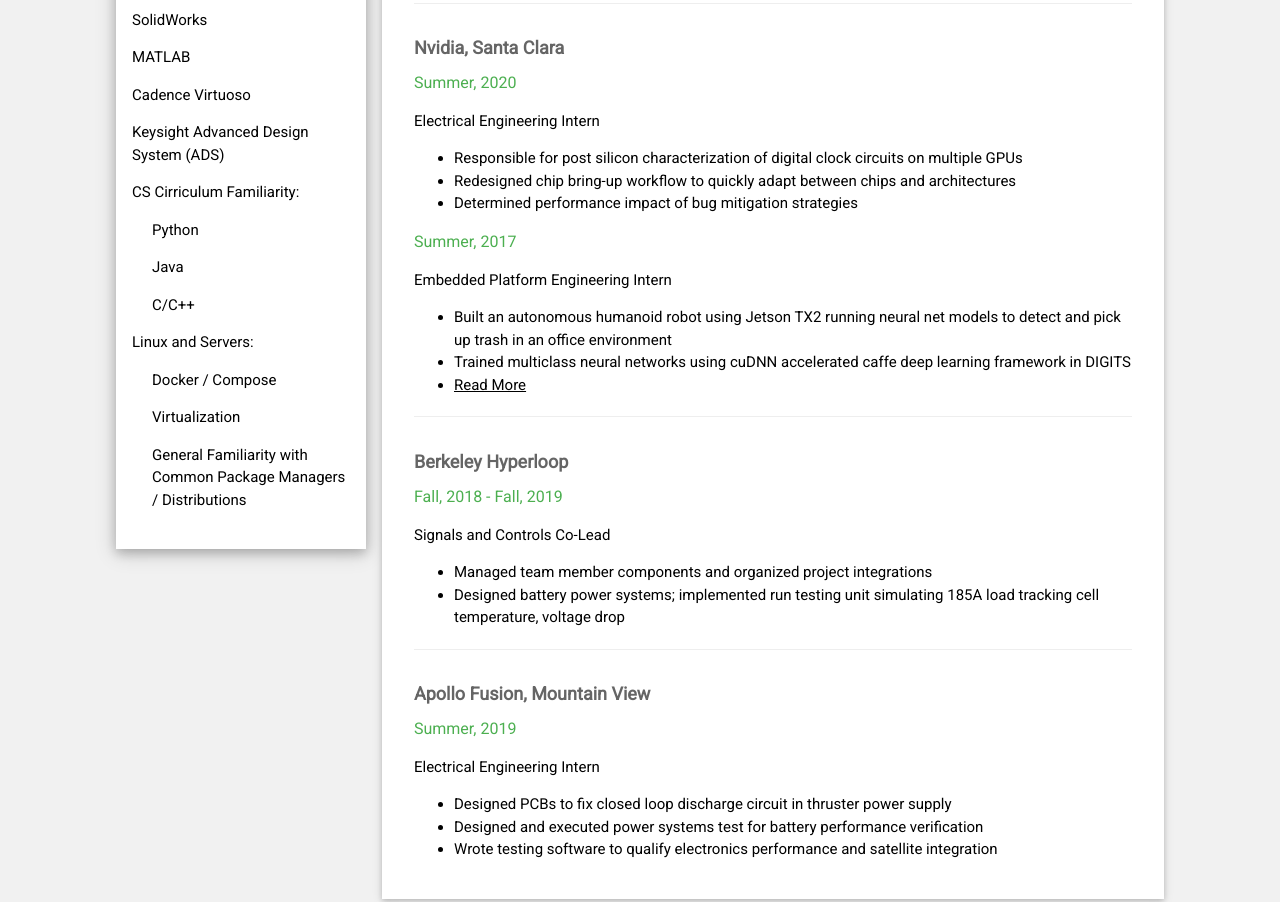
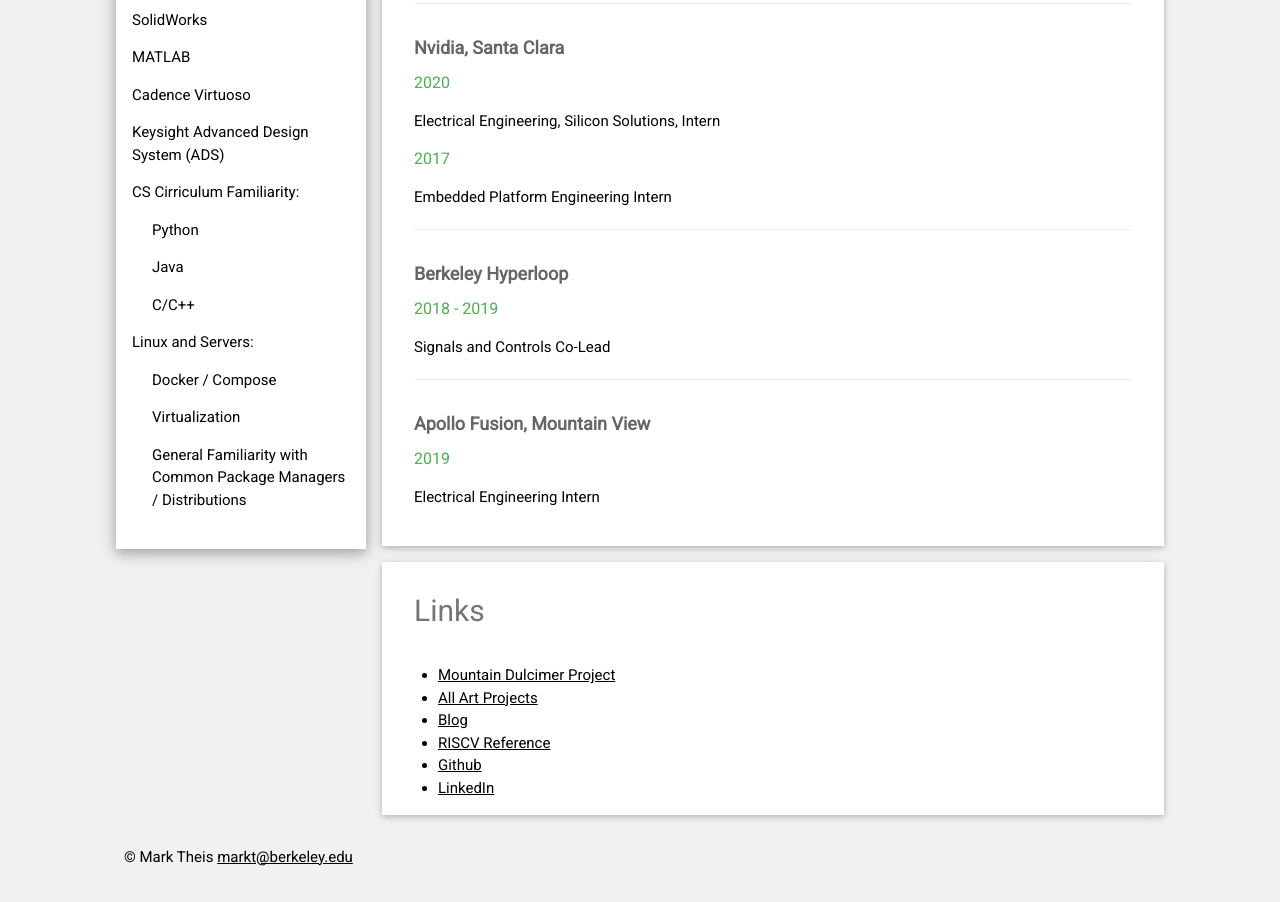
Before and after one commit to metheis/metheis.github.io-archive2, a plain HTML site: page index.html in a window 1280 px wide. Shown: the part 714-1616 px from the top of the page. Drawn offline with Linux system fonts and the light colour scheme.

Commit message:
remove specifics from personal website

```diff
--- a/index.html
+++ b/index.html
@@ -102,8 +102,8 @@
                     <h2 class="w3-text-grey w3-padding-16"><i class="fa w3-margin-right "></i>Education</h2>
                     <div class="w3-container">
                         <h5 class="w3-opacity"><b>University of California, Berkeley</b></h5>
-                        <h6 class="w3-text-green">May, 2022</h6>
-                        <p>B.S. Mechanical Engineering, Electrical Engineering and Computer Science</p>
+                        <h6 class="w3-text-green">2022</h6>
+                        <p>B.S. Mechanical Engineering, Electrical Engineering and Computer Science, Expected</p>
                         <ul>
                             <li>IEEE Branch at UC Berkeley: Technical Operations Officer</li>
                         </ul>
@@ -117,7 +117,7 @@
                     </h2>
                     <div class="w3-container">
                         <h5 class="w3-opacity"><b>Undergraduate Research, UC Berkeley</b></h5>
-                        <h6 class="w3-text-green">Spring, 2019 - Present</h6>
+                        <h6 class="w3-text-green">2019 - Present</h6>
                         <ul>
                             <li>Democratizing Cellular Access with CellBricks, ACM SIGCOMM 2021 (Preprint)</li>
                             <li>Learning Seed Placements and Automation Policies for Polyculture Farming with Companion
@@ -129,47 +129,22 @@
                     </div>
                     <div class="w3-container">
                         <h5 class="w3-opacity"><b>Nvidia, Santa Clara</b></h5>
-                        <h6 class="w3-text-green">Summer, 2020</h6>
-                        <p>Electrical Engineering Intern</p>
-                        <ul>
-                            <li>Responsible for post silicon characterization of digital clock circuits on multiple GPUs
-                            </li>
-                            <li>Redesigned chip bring-up workflow to quickly adapt between chips and architectures</li>
-                            <li>Determined performance impact of bug mitigation strategies</li>
-                        </ul>
-                        <h6 class="w3-text-green">Summer, 2017</h6>
+                        <h6 class="w3-text-green">2020</h6>
+                        <p>Electrical Engineering, Silicon Solutions, Intern</p>
+                        <h6 class="w3-text-green">2017</h6>
                         <p>Embedded Platform Engineering Intern</p>
-                        <ul>
-                            <li>Built an autonomous humanoid robot using Jetson TX2 running neural net models to detect
-                                and pick up trash in an office environment
-                            </li>
-                            <li>Trained multiclass neural networks using cuDNN accelerated caffe deep learning
-                                framework in DIGITS</li>
-                            <li><a href="https://news.developer.nvidia.com/intelligent-trash-pick-up-robots-coming-to-an-office-near-you/"
-                                    target="_blank">Read More</a></li>
-                        </ul>
                         <hr>
                     </div>
                     <div class="w3-container">
                         <h5 class="w3-opacity"><b>Berkeley Hyperloop</b></h5>
-                        <h6 class="w3-text-green">Fall, 2018 - Fall, 2019</h6>
+                        <h6 class="w3-text-green">2018 - 2019</h6>
                         <p>Signals and Controls Co-Lead</p>
-                        <ul>
-                            <li>Managed team member components and organized project integrations</li>
-                            <li>Designed battery power systems; implemented run testing unit simulating 185A
-                                load tracking cell temperature, voltage drop</li>
-                        </ul>
                         <hr>
                     </div>
                     <div class="w3-container">
                         <h5 class="w3-opacity"><b>Apollo Fusion, Mountain View</b></h5>
-                        <h6 class="w3-text-green">Summer, 2019</h6>
+                        <h6 class="w3-text-green">2019</h6>
                         <p>Electrical Engineering Intern</p>
-                        <ul>
-                            <li>Designed PCBs to fix closed loop discharge circuit in thruster power supply</li>
-                            <li>Designed and executed power systems test for battery performance verification</li>
-                            <li>Wrote testing software to qualify electronics performance and satellite integration</li>
-                        </ul>
                         <br>
                     </div>
                 </div>
```
